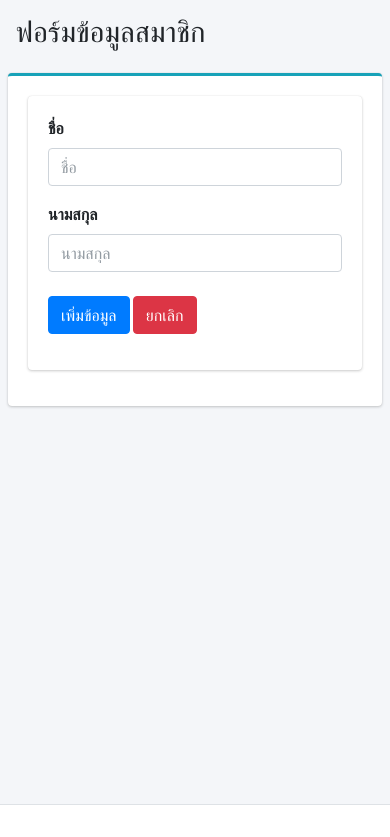
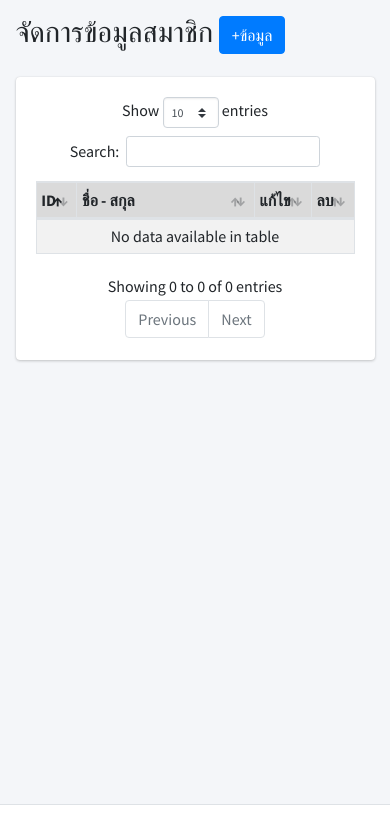
Before and after one commit to BasThanachot/Dock-smm, a PHP site: page /admin/member.php in a window 390 px wide. Shown: the part 81-918 px from the top of the page. Run offline with PHP 8.4, Linux system fonts and the light colour scheme; data that the repository does not hold is empty; some libraries are stand-ins or nearby versions.

Commit message:
Add files via upload

```diff
--- a/admin/admin_form_add.php
+++ b/admin/admin_form_add.php
@@ -46,7 +46,7 @@
                     <div class="form-group row">
                       <label class="col-sm-2"></label>
                       <div class="col-sm-4">
-                            <button type="button" class="btn btn-primary">เพิ่มข้อมูล</button>
+                            <button type="submit" class="btn btn-primary">เพิ่มข้อมูล</button>
                             <a href="" class="btn btn-danger">ยกเลิก</a>
                       </div>
                     </div>
--- a/admin/member.php
+++ b/admin/member.php
@@ -2,8 +2,20 @@
     include 'header.php';
     include 'navbar.php';
     include 'sidebar_menu.php';
-    //include 'member_list.php';
-    include 'member_form_add.php';
+
+    //สร้างเงื่อนไในการเรียกใช้ไฟลล์
+    $act = (isset($_GET['act']) ? $_GET['act'] : '' );
+
+    if($act =='add'){
+        include 'member_form_add.php';
+
+    }else if($act =='delete') {
+        include 'member_delete.php';
+
+    }else{
+        include 'member_list.php';
+    }
+
     include 'footer.php';
 
 ?>
--- a/admin/member_form_add.php
+++ b/admin/member_form_add.php
@@ -39,7 +39,7 @@
                     <div class="form-group row">
                       <label class="col-sm-2"></label>
                       <div class="col-sm-4">
-                            <button type="button" class="btn btn-primary">เพิ่มข้อมูล</button>
+                            <button type="submit" class="btn btn-primary">เพิ่มข้อมูล</button>
                             <a href="member.php" class="btn btn-danger">ยกเลิก</a>
                       </div>
                     </div>
--- /dev/null
+++ b/admin/member_list.php
@@ -0,0 +1,74 @@
+<?php
+//คิวรี่ข้มูลลสมาชิก
+ $squeryMember = $condb->prepare("SELECT * FROM tbl_member");
+ $squeryMember->execute();
+ $rsMember = $squeryMember->fetchAll();
+
+
+ //echo '<pre>';
+ //$squeryMember->debugDumpParams();
+ //exit;
+?>
+
+
+  <!-- Content Wrapper. Contains page content -->
+  <div class="content-wrapper">
+    <!-- Content Header (Page header) -->
+    <section class="content-header">
+      <div class="container-fluid">
+        <div class="row mb-2">
+          <div class="col-sm-6">
+            <h1>จัดการข้อมูลสมาชิก
+
+            <a href="member.php?act=add" class="btn btn-primary">+ข้อมูล</a>
+            </h1>
+          </div>
+        </div>
+      </div><!-- /.container-fluid -->
+    </section>
+
+    <!-- Main content -->
+    <section class="content">
+      <div class="container-fluid">
+        <div class="row">
+          <div class="col-12">
+            <div class="card">
+              <!-- /.card-header -->
+              <div class="card-body">
+                <table id="example1" class="table table-bordered table-striped table-sm">
+                  <thead>
+                  <tr class="table-active">
+                    <th width="5%" class="text-center">ID</th>
+                    <th width="85%" >ชื่อ - สกุล</th>
+                    <th width="5%" class="text-center">แก้ไข</th>
+                    <th width="5%" class="text-center">ลบ</th>
+                  </tr>
+                  </thead>
+                  <tbody>
+                    <?php foreach($rsMember as $row){ ?>
+                  <tr>
+                    <td align="center"><?=$row['id'];?> </td>
+                    <td><?=$row['name'].' '.$row['surname'];?> </td>
+                    <td align="center"><a href="" class="btn btn-warning btn-sm">แก้ไข</a></td>
+                    <td align="center">
+                      <a href="member.php?id=<?=$row['id'];?>&act=delete" class="btn btn-danger btn-sm" onclick="return confirm('ยืนยันการลบข้อมูล??');">ลบ</a></td>
+                </tr>
+                    <?php } ?>
+                  </tr>
+                  </tbody>
+
+                </table>
+              </div>
+              <!-- /.card-body -->
+            </div>
+            <!-- /.card -->
+          </div>
+          <!-- /.col -->
+        </div>
+        <!-- /.row -->
+      </div>
+      <!-- /.container-fluid -->
+    </section>
+    <!-- /.content -->
+  </div>
+  <!-- /.content-wrapper -->
```
Also changed, not shown: admin/member_delete.php (added, +38 -0 lines).
